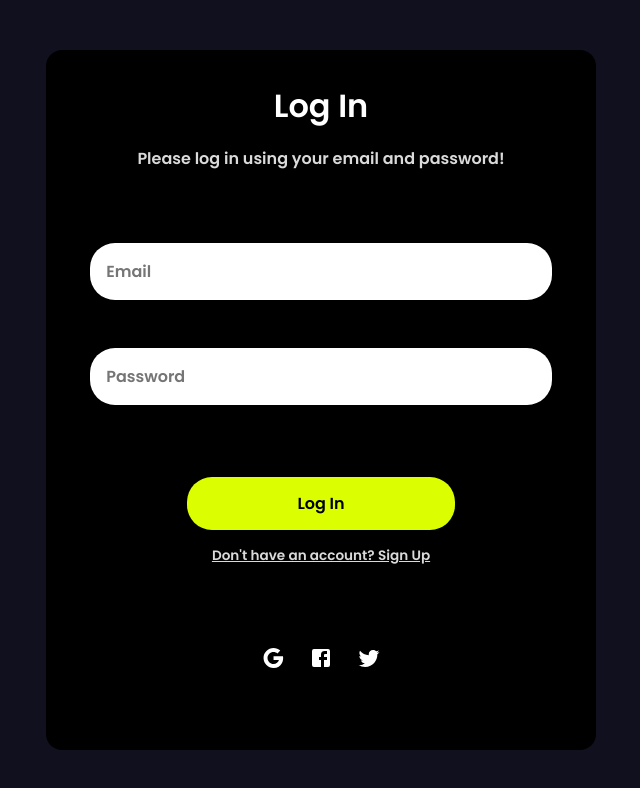
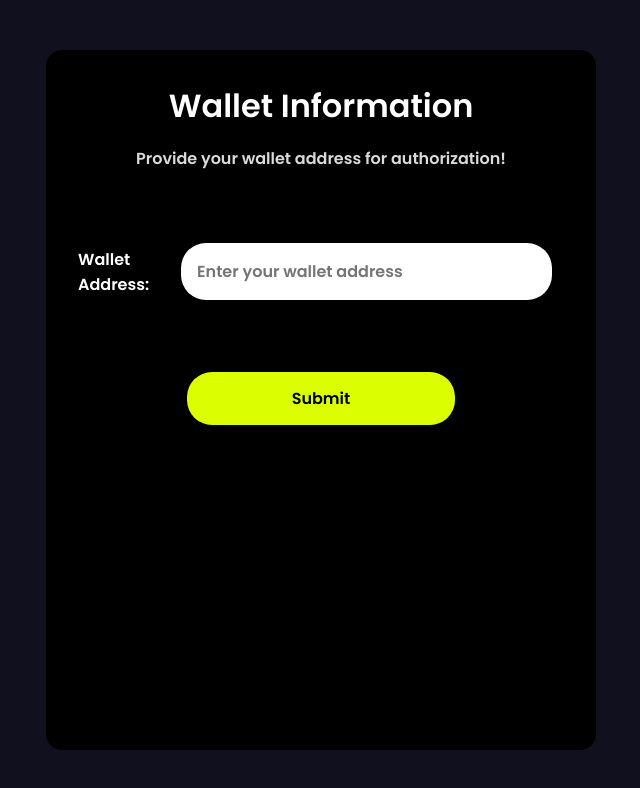
Before and after one commit to mitali-dxt/User_Auth, a React (Create React App) app in the folder login-page/: page /wallet-info in a window 1280 px wide. Before the commit this address led to /login. Shown: the top 788 px of the page, without its empty margins (319-959 px from the left). Built offline with nearby package versions, Linux system fonts and the light colour scheme.

Commit message:
added wallet address

```diff
--- a/login-page/src/App.js
+++ b/login-page/src/App.js
@@ -4,9 +4,11 @@ import LoginForm from "./Components/LoginForm/LoginForm";
 import SignUpForm from "./Components/SignUpForm/SignUpForm";
 import AdditionalInfoForm from "./Components/AdditionalInfoForm/AdditionalInfoForm";
 import LoggedIn from "./Components/LoggedIn/LoggedIn";
+import WalletInfo from "./Components/WalletInfo/WalletInfo";
 
 function App() {
   const [isLoggedIn, setIsLoggedIn] = useState(false);
+  const [walletAddress, setWalletAddress] = useState("");
 
   return (
     <Router>
@@ -23,6 +25,9 @@ function App() {
         <Route path="/loggedIn" exact>
           <LoggedIn setIsLoggedIn={setIsLoggedIn} />
         </Route>
+        <Route path="/wallet-info" exact>
+          <WalletInfo setWalletAddress={setWalletAddress} />
+        </Route>
         <Redirect from="/" to="/login" />
       </Switch>
     </Router>
--- a/login-page/src/Components/AdditionalInfoForm/AdditionalInfoForm.jsx
+++ b/login-page/src/Components/AdditionalInfoForm/AdditionalInfoForm.jsx
@@ -1,6 +1,6 @@
 // AdditionalInfoForm.jsx
 import React, { useState } from "react";
-import { Link } from "react-router-dom";
+import { useHistory } from "react-router-dom";
 import Card from "../Card/Card";
 import "./AdditionalInfoForm.css";
 
@@ -10,6 +10,7 @@ const AdditionalInfoForm = ({ setIsLoggedIn }) => {
   const [lastName, setLastName] = useState("");
   const [userType, setUserType] = useState(""); // "freelancer" or "client"
   const [agree, setAgree] = useState(false);
+  const history = useHistory();
 
   const handleSubmit = (e) => {
     // Handle the submission of additional information
@@ -21,6 +22,7 @@ const AdditionalInfoForm = ({ setIsLoggedIn }) => {
       // For example, you can send the data to the server or update state
       // Set isLoggedIn to true once the user is successfully signed up
       setIsLoggedIn(true);
+      history.push("/wallet-info");
     } else {
       // Handle form validation errors
       console.log("Please fill out all fields and agree to the terms.");
--- /dev/null
+++ b/login-page/src/Components/WalletInfo/WalletInfo.jsx
@@ -0,0 +1,50 @@
+// WalletInfo.jsx
+
+import React, { useState } from "react";
+import { useHistory } from "react-router-dom";
+import Card from "../Card/Card";
+import "./WalletInfo.css"; // Create a CSS file for styling if needed
+
+const WalletInfo = ({ setWalletAddress }) => {
+  const [walletAddressInput, setWalletAddressInput] = useState("");
+  const history = useHistory();
+
+  const handleSubmit = (e) => {
+    e.preventDefault();
+
+    // Basic validation - you may want to add more sophisticated validation
+    if (walletAddressInput.trim() === "") {
+      alert("Please enter your wallet address.");
+      return;
+    }
+
+    // Save the wallet address to state (or send it to your server/blockchain)
+    setWalletAddress(walletAddressInput);
+
+    // Redirect to another page or perform other actions as needed
+    history.push("/dashboard");
+  };
+
+  return (
+    <Card>
+      <h1 className="title">Wallet Information</h1>
+      <p className="subtitle">Provide your wallet address for authorization!</p>
+      <form onSubmit={handleSubmit}>
+        <div className="inputs_container">
+          <label>
+            Wallet Address:
+            <input
+              type="text"
+              placeholder="Enter your wallet address"
+              value={walletAddressInput}
+              onChange={(e) => setWalletAddressInput(e.target.value)}
+            />
+          </label>
+        </div>
+        <input type="submit" value="Submit" className="login_button" />
+      </form>
+    </Card>
+  );
+};
+
+export default WalletInfo;
```
Also changed, not shown: login-page/src/Components/WalletInfo/WalletInfo.css (added).
